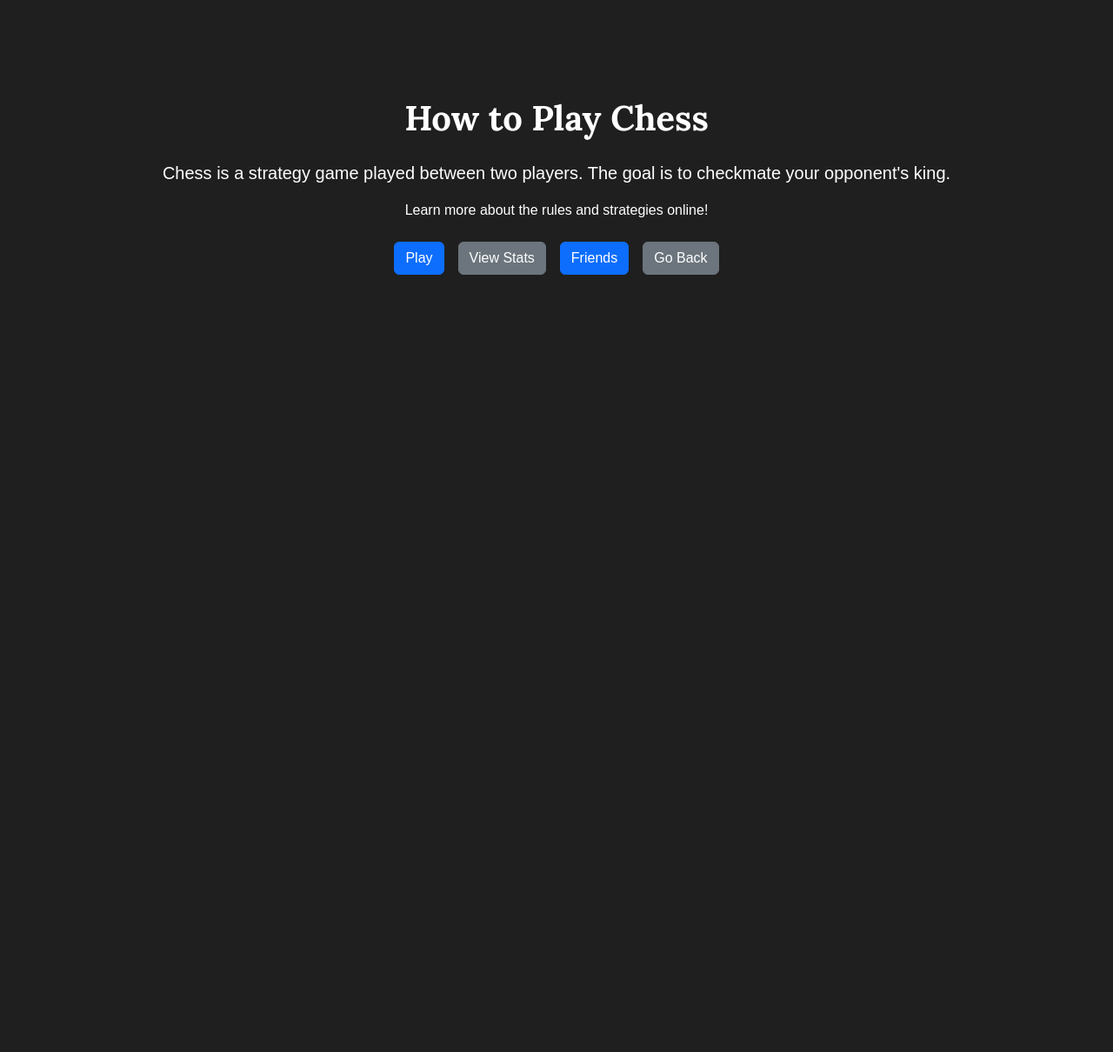
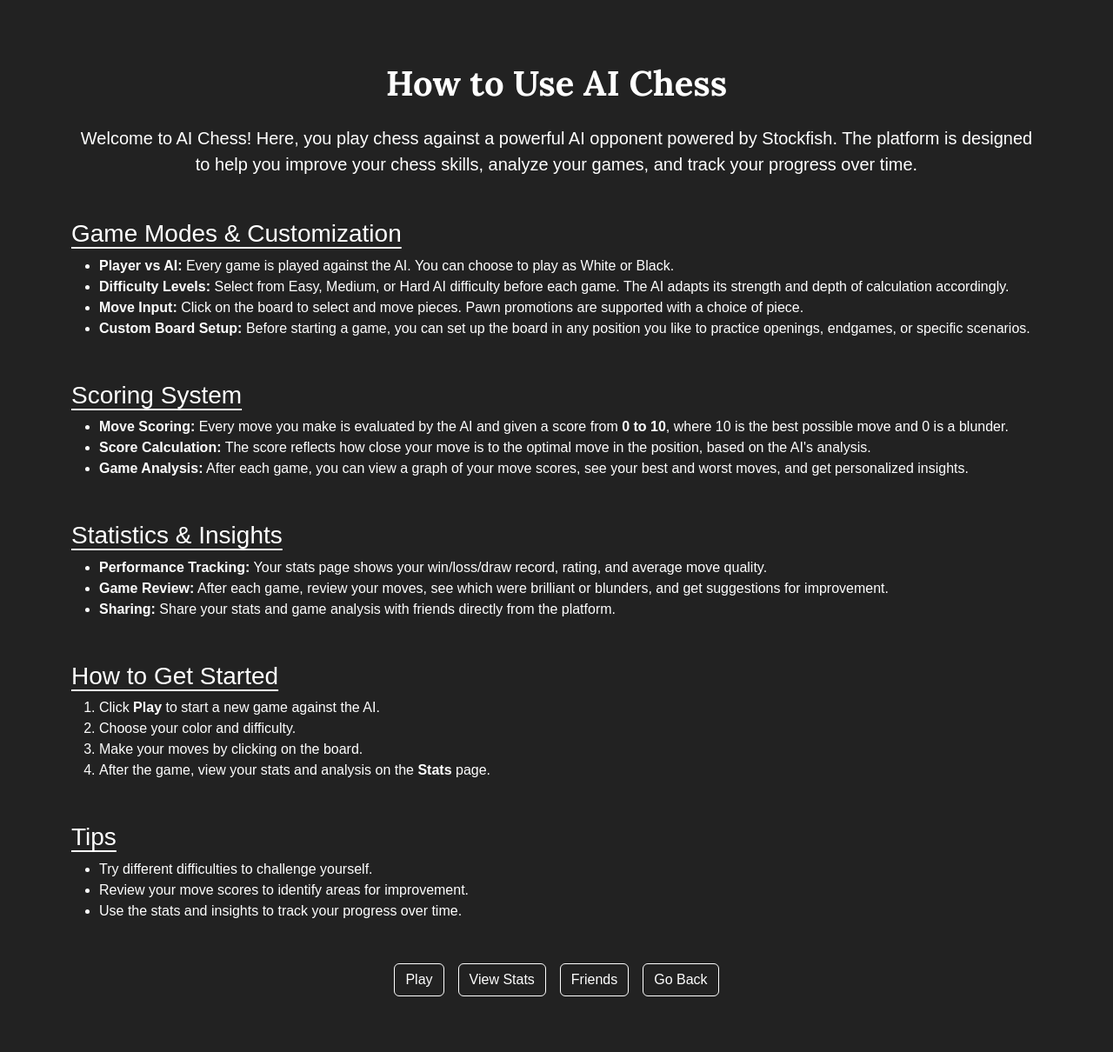
Before and after one commit to alexdinu1/CITS3403_project, a Flask app: page /info in a window 1280 px wide. Shown: the whole page at 87% size. Before the commit the page ends 316 px from the top, so only its background shows below. Run offline with Flask 3, Linux system fonts and the light colour scheme; parts of the project's set-up code (start-up, migrations or seed data) failed here and were passed over.

Commit message:
Add relevant information about the game
Updates the info.html page to provide a clearer, more visually appealing, and user-friendly overview of the AI Chess platform. The changes focus on content clarity, accessibility, and consistent styling.

```diff
--- a/templates/info.html
+++ b/templates/info.html
@@ -12,13 +12,94 @@
     <link rel="stylesheet" href="{{ url_for('static', filename='css/styles.css') }}">
     <!-- Add Google Fonts -->
     <link href="https://fonts.googleapis.com/css2?family=Lora:wght@400;700&display=swap" rel="stylesheet">
+    <style>
+      body, .container, .container * {
+        color: #fff !important;
+        background-color: #222 !important;
+      }
+
+      .card, .modal-content {
+        background-color: #222 !important;
+        color: #fff !important;
+      }
+      a {
+        color: #aad !important;
+      }
+      /* Align all list text to the left */
+      ul, ol {
+        text-align: left !important;
+      }
+      ul li, ol li {
+        text-align: left !important;
+      }
+      /* Add larger gap between sections */
+      .info-section {
+        margin-bottom: 3rem !important;
+      }
+      /* Underline and align all h3 headings to the left */
+      h3 {
+        text-decoration: underline;
+        text-underline-offset: 6px;
+        text-align: left !important;
+      }
+      .btn, .btn-primary, .btn-secondary {
+        color: inherit !important;
+        background-color: inherit !important;
+        border-color: inherit !important;
+      }
+    </style>
   </head>
   <body>
-    <div class="container text-center mt-5">
-      <h1 class="fw-bold mb-4">How to Play Chess</h1>
-      <p class="lead">Chess is a strategy game played between two players. The goal is to checkmate your opponent's king.</p>
-      <p class="mb-4">Learn more about the rules and strategies online!</p>
-      <div class="d-flex justify-content-center gap-3">
+    <div class="container mt-2">
+      <h1 class="fw-bold mb-4 text-center">How to Use AI Chess</h1>
+      <div class="mb-4 info-section">
+        <p class="lead">
+          Welcome to AI Chess! Here, you play chess against a powerful AI opponent powered by Stockfish. The platform is designed to help you improve your chess skills, analyze your games, and track your progress over time.
+        </p>
+      </div>
+      <div class="mb-4 info-section">
+        <h3>Game Modes & Customization</h3>
+        <ul>
+          <li><strong>Player vs AI:</strong> Every game is played against the AI. You can choose to play as White or Black.</li>
+          <li><strong>Difficulty Levels:</strong> Select from Easy, Medium, or Hard AI difficulty before each game. The AI adapts its strength and depth of calculation accordingly.</li>
+          <li><strong>Move Input:</strong> Click on the board to select and move pieces. Pawn promotions are supported with a choice of piece.</li>
+          <li><strong>Custom Board Setup:</strong> Before starting a game, you can set up the board in any position you like to practice openings, endgames, or specific scenarios.</li>
+        </ul>
+      </div>
+      <div class="mb-4 info-section">
+        <h3>Scoring System</h3>
+        <ul>
+          <li><strong>Move Scoring:</strong> Every move you make is evaluated by the AI and given a score from <b>0 to 10</b>, where 10 is the best possible move and 0 is a blunder.</li>
+          <li><strong>Score Calculation:</strong> The score reflects how close your move is to the optimal move in the position, based on the AI's analysis.</li>
+          <li><strong>Game Analysis:</strong> After each game, you can view a graph of your move scores, see your best and worst moves, and get personalized insights.</li>
+        </ul>
+      </div>
+      <div class="mb-4 info-section">
+        <h3>Statistics & Insights</h3>
+        <ul>
+          <li><strong>Performance Tracking:</strong> Your stats page shows your win/loss/draw record, rating, and average move quality.</li>
+          <li><strong>Game Review:</strong> After each game, review your moves, see which were brilliant or blunders, and get suggestions for improvement.</li>
+          <li><strong>Sharing:</strong> Share your stats and game analysis with friends directly from the platform.</li>
+        </ul>
+      </div>
+      <div class="mb-4 info-section">
+        <h3>How to Get Started</h3>
+        <ol>
+          <li>Click <b>Play</b> to start a new game against the AI.</li>
+          <li>Choose your color and difficulty.</li>
+          <li>Make your moves by clicking on the board.</li>
+          <li>After the game, view your stats and analysis on the <b>Stats</b> page.</li>
+        </ol>
+      </div>
+      <div class="mb-4 info-section">
+        <h3>Tips</h3>
+        <ul>
+          <li>Try different difficulties to challenge yourself.</li>
+          <li>Review your move scores to identify areas for improvement.</li>
+          <li>Use the stats and insights to track your progress over time.</li>
+        </ul>
+      </div>
+      <div class="d-flex justify-content-center gap-3 mt-4">
         <button class="btn btn-primary" onclick="playGame()">Play</button>
         <button class="btn btn-secondary" onclick="viewStats()">View Stats</button>
         <button class="btn btn-primary" onclick="viewFriends()">Friends</button>
```
